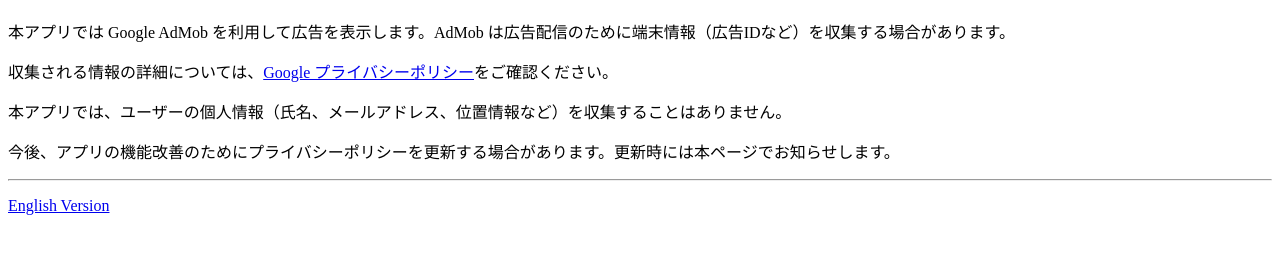
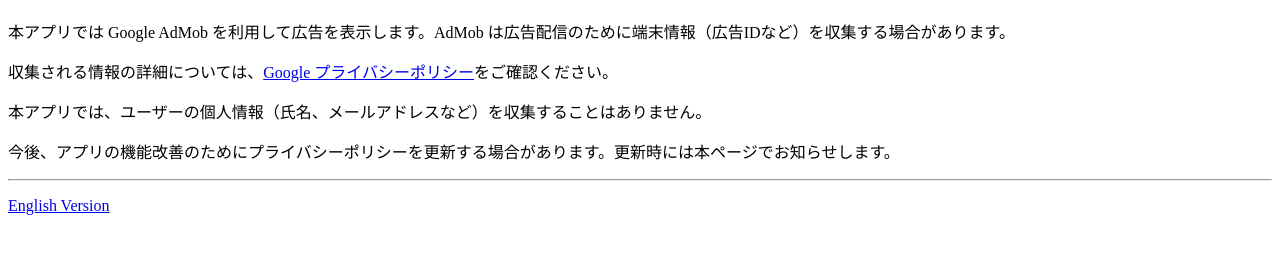
Before and after one commit to tomoaki-okubo/sudoku-scansolver.privacy-policy, a plain HTML site: page index.html in a window 1280 px wide. Shown: the part 70-324 px from the top of the page. Drawn offline with Linux system fonts and the light colour scheme.

Commit message:
Update index.html

```diff
--- a/index.html
+++ b/index.html
@@ -8,7 +8,7 @@
   <h1>プライバシーポリシー</h1>
   <p>本アプリでは Google AdMob を利用して広告を表示します。AdMob は広告配信のために端末情報（広告IDなど）を収集する場合があります。</p>
   <p>収集される情報の詳細については、<a href="https://policies.google.com/privacy?hl=ja" target="_blank">Google プライバシーポリシー</a>をご確認ください。</p>
-  <p>本アプリでは、ユーザーの個人情報（氏名、メールアドレス、位置情報など）を収集することはありません。</p>
+  <p>本アプリでは、ユーザーの個人情報（氏名、メールアドレスなど）を収集することはありません。</p>
   <p>今後、アプリの機能改善のためにプライバシーポリシーを更新する場合があります。更新時には本ページでお知らせします。</p>
   <hr>
   <p><a href="en/index.html">English Version</a></p>
```
